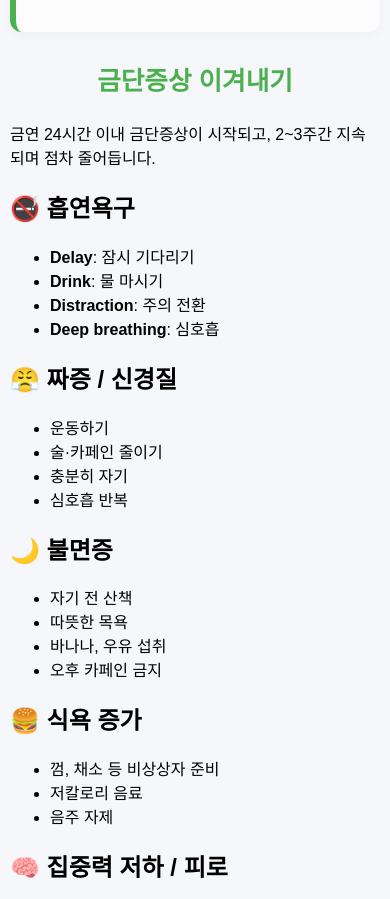
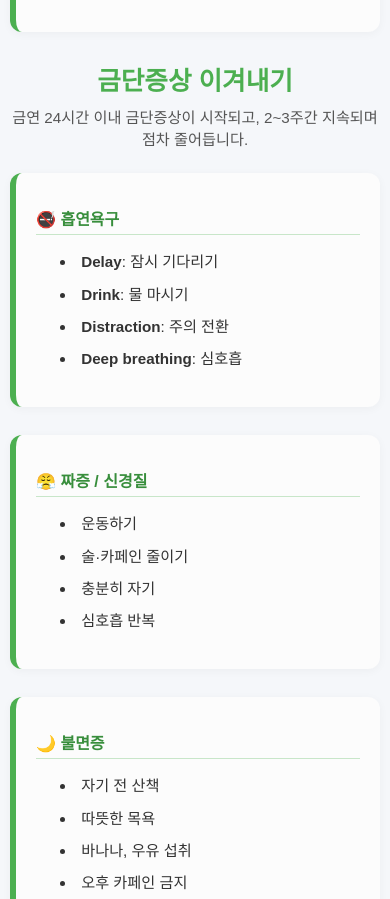
Before and after one commit to YEJIN-HB/DHC_NoSmoking, a website: page public/information.html in a window 390 px wide. Shown: the part 824-1723 px from the top of the page. Drawn offline with Linux system fonts and the light colour scheme.

Commit message:
infromation.css수정

```diff
--- a/public/information.css
+++ b/public/information.css
@@ -14,13 +14,6 @@ body {
   max-width: 780px;
 }
 
-.profile-box {
-  background-color: #ffffff;
-  border-radius: 20px;
-  padding: 36px;
-  box-shadow: 0 8px 24px rgba(0, 0, 0, 0.08);
-}
-
 .title {
   color: #4caf50;
   font-size: 2rem;
@@ -29,7 +22,16 @@ body {
   margin-bottom: 32px;
 }
 
-.subbox {
+.intro {
+  font-size: 1.05rem;
+  color: #555;
+  margin: -16px 0 24px;
+  text-align: center;
+}
+
+/* ✅ 공통 디자인 (subbox/card 통일) */
+.subbox,
+.card {
   background-color: #fcfcfc;
   border-left: 6px solid #4caf50;
   border-radius: 12px;
@@ -38,7 +40,8 @@ body {
   box-shadow: 0 2px 10px rgba(0, 0, 0, 0.04);
 }
 
-.subtitle {
+.subtitle,
+.card h2 {
   color: #388e3c;
   font-size: 1.2rem;
   font-weight: 700;
@@ -47,7 +50,8 @@ body {
   padding-bottom: 6px;
 }
 
-.detail {
+.detail,
+.card ul {
   font-size: 1.05rem;
   font-weight: 500;
   color: #333;
@@ -56,7 +60,8 @@ body {
   padding-left: 0.5rem;
 }
 
-.detail li {
+.detail li,
+.card ul li {
   margin-bottom: 8px;
   list-style-type: disc;
   list-style-position: inside;
@@ -102,10 +107,6 @@ a:hover {
     padding: 20px 10px;
   }
 
-  .profile-box {
-    padding: 24px;
-  }
-
   .container {
     max-width: 100%;
   }
@@ -115,17 +116,24 @@ a:hover {
     margin-bottom: 24px;
   }
 
-  .subtitle {
+  .intro {
+    font-size: 0.95rem;
+  }
+
+  .subbox,
+  .card {
+    padding: 20px;
+  }
+
+  .subtitle,
+  .card h2 {
     font-size: 1rem;
     padding-bottom: 4px;
   }
 
-  .detail {
+  .detail,
+  .card ul {
     font-size: 0.95rem;
-  }
-
-  .subbox {
-    padding: 20px;
   }
 
   .home-button {
```
